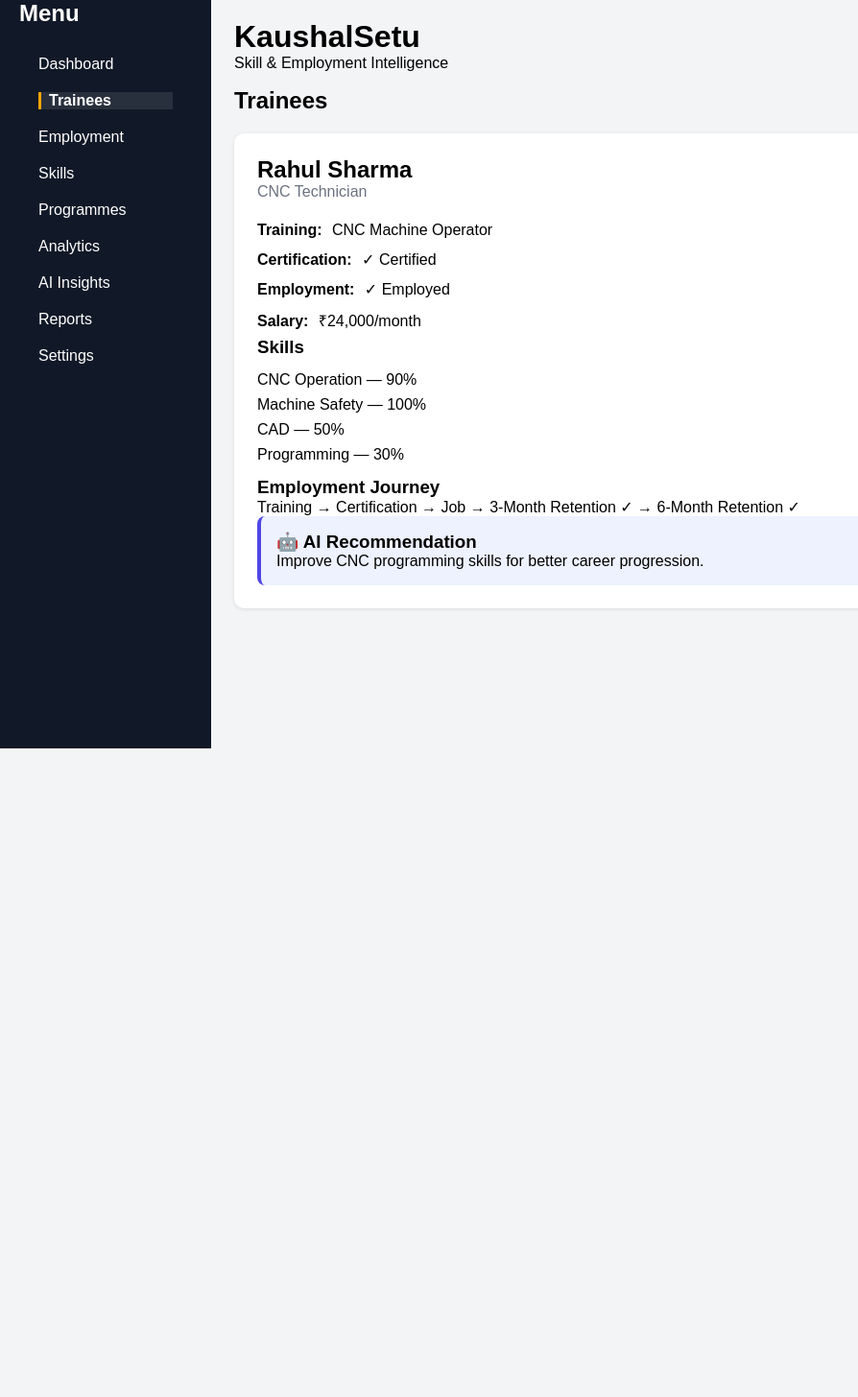
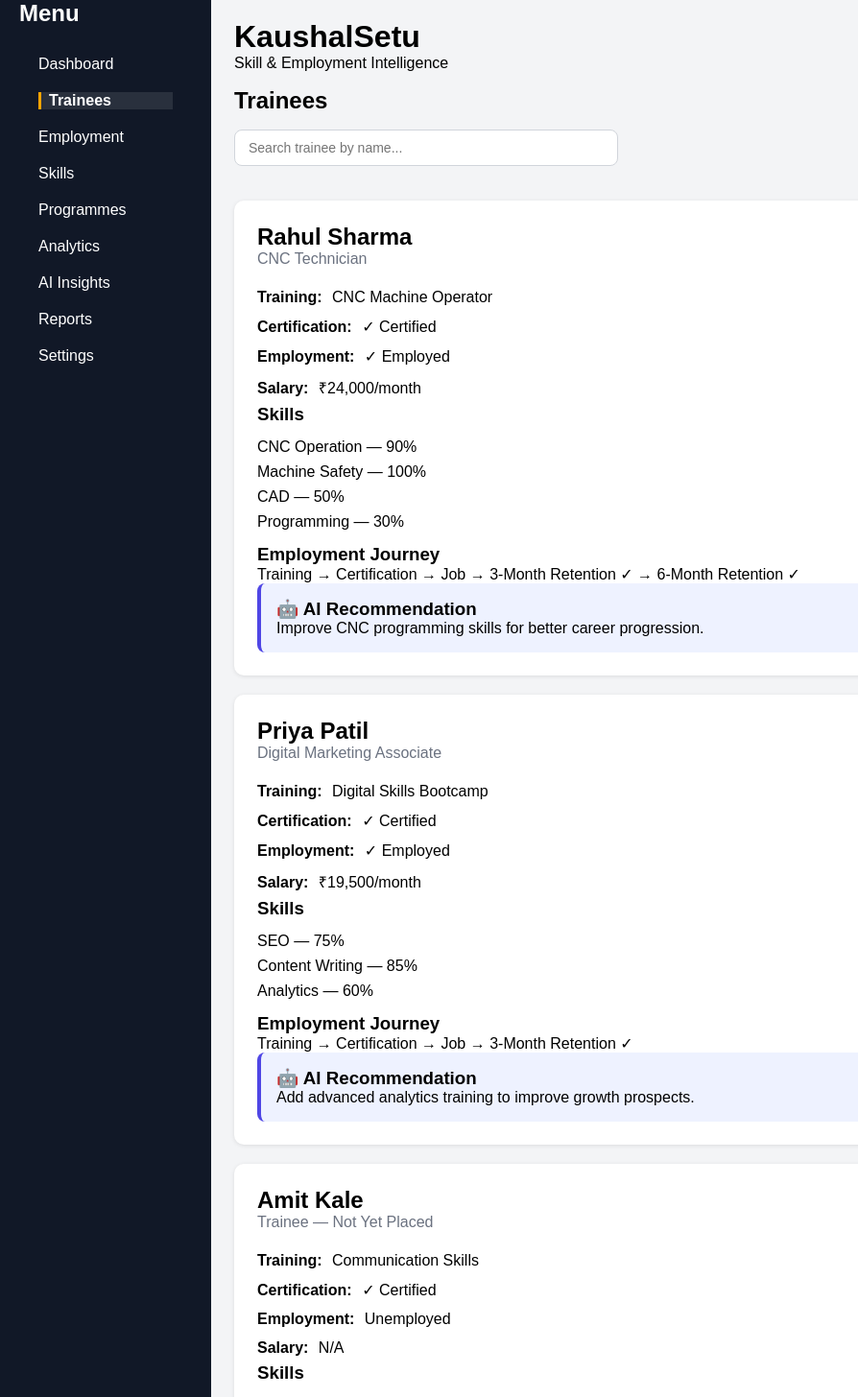
Before and after one commit to SikhaPurbey/sih-kaushalsetu, a React (Vite) app: page /trainees in a window 1280 px wide. Shown: the part 20-1476 px from the top of the page at 96% size, without its empty margins (0-894 px from the left). Before the commit the page ends 800 px from the top, so only its background shows below. Built offline with nearby package versions, Linux system fonts and the light colour scheme.

Commit message:
Add Trainees search, Programmes table, fill remaining pages

```diff
--- a/index.html
+++ b/index.html
@@ -4,7 +4,7 @@
     <meta charset="UTF-8" />
     <link rel="icon" type="image/svg+xml" href="/favicon.svg" />
     <meta name="viewport" content="width=device-width, initial-scale=1.0" />
-    <title>sih-project</title>
+    <title>Kaushalsetu</title>
   </head>
   <body>
     <div id="root"></div>
--- a/src/App.css
+++ b/src/App.css
@@ -60,3 +60,10 @@ nav a {
   .app-layout > nav { width: 100%; }
   .kpi-row, .chart-row { flex-direction: column; }
 }
+.search-box {
+  padding: 10px 14px; width: 100%; max-width: 400px;
+  border: 1px solid #d1d5db; border-radius: 8px; margin: 16px 0; font-size: 14px;
+}
+.data-table { width: 100%; border-collapse: collapse; margin-top: 16px; background: white; }
+.data-table th, .data-table td { padding: 12px; text-align: left; border-bottom: 1px solid #e5e7eb; }
+.data-table th { background: #f9fafb; font-size: 13px; color: #6b7280; }
--- a/src/components/TraineeProfile.jsx
+++ b/src/components/TraineeProfile.jsx
@@ -1,36 +1,25 @@
-function TraineeProfile() {
+function TraineeProfile({ trainee }) {
   return (
     <div className="profile-card">
-      <h2>Rahul Sharma</h2>
-      <p className="role">CNC Technician</p>
+      <h2>{trainee.name}</h2>
+      <p className="role">{trainee.role}</p>
 
-      <div className="profile-row">
-        <span>Training:</span> CNC Machine Operator
-      </div>
-      <div className="profile-row">
-        <span>Certification:</span> ✓ Certified
-      </div>
-      <div className="profile-row">
-        <span>Employment:</span> ✓ Employed
-      </div>
-      <div className="profile-row">
-        <span>Salary:</span> ₹24,000/month
-      </div>
+      <div className="profile-row"><span>Training:</span> {trainee.training}</div>
+      <div className="profile-row"><span>Certification:</span> {trainee.certified ? '✓ Certified' : 'Pending'}</div>
+      <div className="profile-row"><span>Employment:</span> {trainee.employed ? '✓ Employed' : 'Unemployed'}</div>
+      <div className="profile-row"><span>Salary:</span> {trainee.salary}</div>
 
       <h3>Skills</h3>
       <ul className="skills-list">
-        <li>CNC Operation — 90%</li>
-        <li>Machine Safety — 100%</li>
-        <li>CAD — 50%</li>
-        <li>Programming — 30%</li>
+        {trainee.skills.map((s, i) => <li key={i}>{s}</li>)}
       </ul>
 
       <h3>Employment Journey</h3>
-      <p>Training → Certification → Job → 3-Month Retention ✓ → 6-Month Retention ✓</p>
+      <p>{trainee.journey}</p>
 
       <div className="ai-insight">
         <h3>🤖 AI Recommendation</h3>
-        <p>Improve CNC programming skills for better career progression.</p>
+        <p>{trainee.recommendation}</p>
       </div>
     </div>
   )
--- a/src/pages/AIInsights.jsx
+++ b/src/pages/AIInsights.jsx
@@ -1,4 +1,12 @@
+import AIInsightCard from '../components/AIInsightCard'
+
 function AIInsights() {
-  return <h2 style={{ padding: '20px' }}>AI Insights — coming soon</h2>
+  return (
+    <div>
+      <h2>AI Insights</h2>
+      <AIInsightCard />
+    </div>
+  )
 }
+
 export default AIInsights
--- a/src/pages/Analytics.jsx
+++ b/src/pages/Analytics.jsx
@@ -1,4 +1,16 @@
+import EmploymentChart from '../components/EmploymentChart'
+import SkillGapChart from '../components/SkillGapChart'
+
 function Analytics() {
-  return <h2 style={{ padding: '20px' }}>Analytics — coming soon</h2>
+  return (
+    <div>
+      <h2>Analytics Overview</h2>
+      <div className="chart-row">
+        <EmploymentChart />
+        <SkillGapChart />
+      </div>
+    </div>
+  )
 }
+
 export default Analytics
--- a/src/pages/Programmes.jsx
+++ b/src/pages/Programmes.jsx
@@ -1,4 +1,27 @@
+const programmes = [
+  { name: 'CNC Machine Operator', enrolled: 320, completed: 280, employed: 210 },
+  { name: 'Digital Skills Bootcamp', enrolled: 450, completed: 400, employed: 310 },
+  { name: 'Communication Skills', enrolled: 200, completed: 150, employed: 90 },
+]
+
 function Programmes() {
-  return <h2 style={{ padding: '20px' }}>Programmes — coming soon</h2>
+  return (
+    <div>
+      <h2>Programme Performance</h2>
+      <table className="data-table">
+        <thead>
+          <tr><th>Programme</th><th>Enrolled</th><th>Completed</th><th>Employed</th></tr>
+        </thead>
+        <tbody>
+          {programmes.map((p, i) => (
+            <tr key={i}>
+              <td>{p.name}</td><td>{p.enrolled}</td><td>{p.completed}</td><td>{p.employed}</td>
+            </tr>
+          ))}
+        </tbody>
+      </table>
+    </div>
+  )
 }
+
 export default Programmes
--- a/src/pages/Reports.jsx
+++ b/src/pages/Reports.jsx
@@ -1,4 +1,10 @@
 function Reports() {
-  return <h2 style={{ padding: '20px' }}>Reports — coming soon</h2>
+  return (
+    <div>
+      <h2>Reports</h2>
+      <p>Downloadable reports will be generated here once backend integration is complete.</p>
+    </div>
+  )
 }
+
 export default Reports
--- a/src/pages/Settings.jsx
+++ b/src/pages/Settings.jsx
@@ -1,4 +1,10 @@
 function Settings() {
-  return <h2 style={{ padding: '20px' }}>Settings — coming soon</h2>
+  return (
+    <div>
+      <h2>Settings</h2>
+      <p>Admin and notification preferences will be configured here.</p>
+    </div>
+  )
 }
+
 export default Settings
--- a/src/pages/Trainees.jsx
+++ b/src/pages/Trainees.jsx
@@ -1,10 +1,49 @@
+import { useState } from 'react'
 import TraineeProfile from '../components/TraineeProfile'
 
+const trainees = [
+  {
+    name: 'Rahul Sharma', role: 'CNC Technician', training: 'CNC Machine Operator',
+    certified: true, employed: true, salary: '₹24,000/month',
+    skills: ['CNC Operation — 90%', 'Machine Safety — 100%', 'CAD — 50%', 'Programming — 30%'],
+    journey: 'Training → Certification → Job → 3-Month Retention ✓ → 6-Month Retention ✓',
+    recommendation: 'Improve CNC programming skills for better career progression.'
+  },
+  {
+    name: 'Priya Patil', role: 'Digital Marketing Associate', training: 'Digital Skills Bootcamp',
+    certified: true, employed: true, salary: '₹19,500/month',
+    skills: ['SEO — 75%', 'Content Writing — 85%', 'Analytics — 60%'],
+    journey: 'Training → Certification → Job → 3-Month Retention ✓',
+    recommendation: 'Add advanced analytics training to improve growth prospects.'
+  },
+  {
+    name: 'Amit Kale', role: 'Trainee — Not Yet Placed', training: 'Communication Skills',
+    certified: true, employed: false, salary: 'N/A',
+    skills: ['Communication — 55%', 'Interview Skills — 40%'],
+    journey: 'Training → Certification → Job Search in progress',
+    recommendation: 'Prioritize interview readiness and communication practice.'
+  }
+]
+
 function Trainees() {
+  const [search, setSearch] = useState('')
+
+  const filtered = trainees.filter(t =>
+    t.name.toLowerCase().includes(search.toLowerCase())
+  )
+
   return (
     <div>
       <h2>Trainees</h2>
-      <TraineeProfile />
+      <input
+        type="text"
+        placeholder="Search trainee by name..."
+        value={search}
+        onChange={(e) => setSearch(e.target.value)}
+        className="search-box"
+      />
+      {filtered.map((t, i) => <TraineeProfile key={i} trainee={t} />)}
+      {filtered.length === 0 && <p>No trainees found.</p>}
     </div>
   )
 }
```
